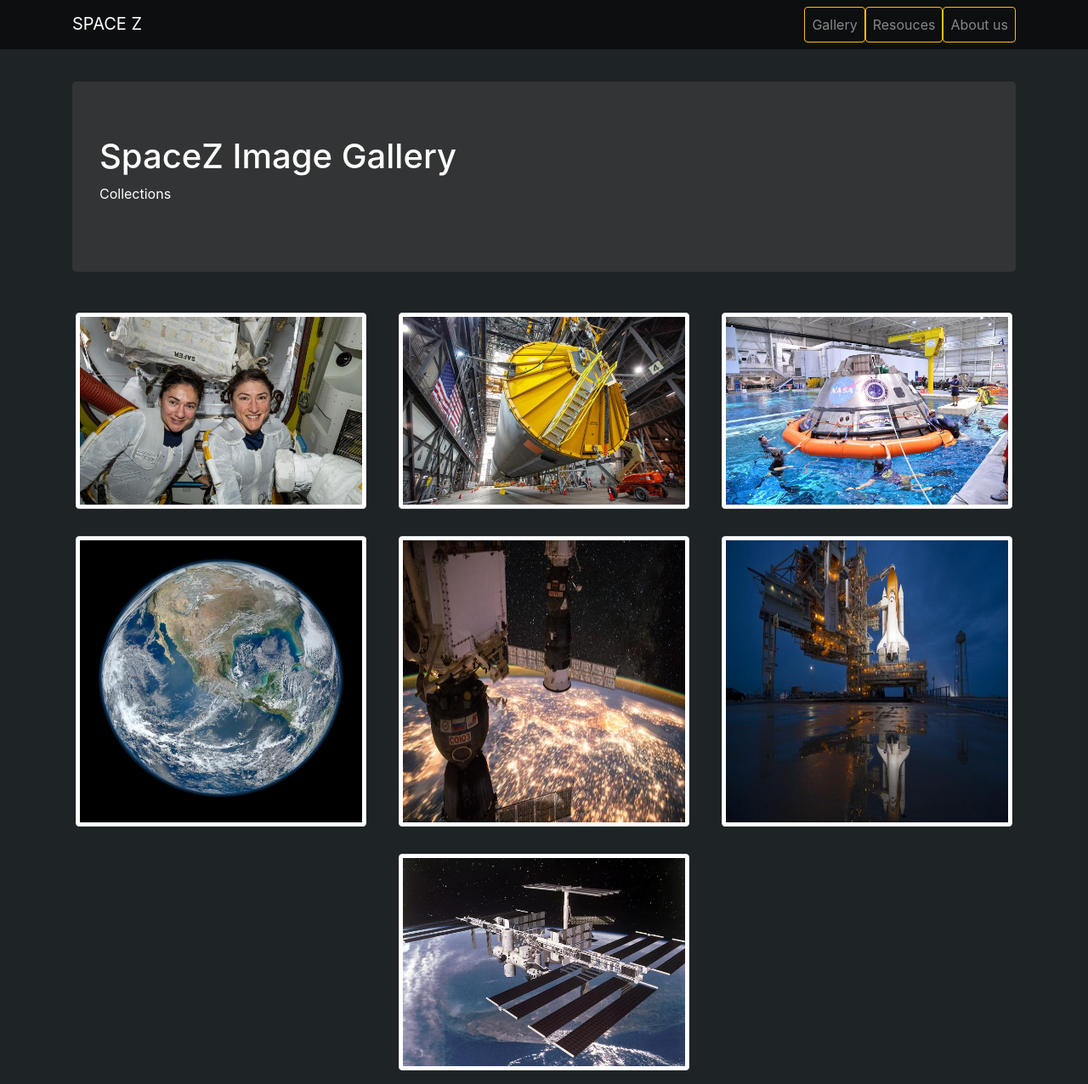
After one commit to Ivor18/spacez, a PHP site: page /gallery.html in a window 1280 px wide. The commit adds this page. Shown: the whole page at 85% size. Run offline with PHP 8.4, Linux system fonts and the light colour scheme.

Commit message:
commit 5

```diff
--- /dev/null
+++ b/gallery.html
@@ -0,0 +1,123 @@
+<!DOCTYPE html>
+<html>
+<head>
+	<title>Gallery Page</title>
+	  <link rel="stylesheet" type="text/css" href="css/bootstrap.min.css">
+</head>
+<body>
+	<style type="text/css">
+		.navbar{
+  margin-top: 0;
+  background-color: rgba(0,0,0,0.6);
+}
+.fixed-top.scrolled {
+  background-color: rgba(2,22,42,0.8);
+  transition: background-color 200ms linear;
+}
+.flx1{
+  display: flex;
+  flex-wrap: nowrap;
+  justify-content: flex-end;
+
+  width:100%;
+flex-basis: 100%;
+}
+#navb{
+  flex:4 1 75%;
+}
+		.jumbotron{
+			margin-top:12vh;
+			background-color: rgba(64,64,64,0.6);
+
+			color:white;
+		}
+		body,html{
+			width: 100%;
+			background-color: #1e2326;
+		}
+		.row{
+
+			justify-content: space-between;
+			align-content: space-between;
+
+		}
+		.img-thumbnail{
+			margin: 2vh auto;
+			display: flex;
+			flex-basis: 30%;
+			flex-flow: column;
+			flex-wrap: wrap;
+			flex-direction: column;
+
+		}
+		img{
+			width: 100%;
+			height: 100%;
+		}
+		.img-thumbnail:hover{
+			background-color: #000;
+		}
+	</style>
+	<nav class="navbar navbar-expand-sm fixed-top navbar-dark">
+  <div class="container">
+  <ul class="navbar-nav flx1">
+    <li class="nav-item" id="navb">
+      <a class="navbar-brand" href="#">SPACE Z</a>
+    </li>
+    <li class="nav-item">
+      <a class="nav-link btn btn-outline-warning" href="#">Gallery</a>
+    </li>
+     <li class="nav-item">
+      <a class="nav-link btn btn-outline-warning" href="#">Resouces</a>
+    </li>
+    <li class="nav-item">
+      <a class="nav-link btn btn-outline-warning" href="#">About us</a>
+    </li>
+  </ul>
+</div>
+</nav>
+	<div class="container">
+		<div class="jumbotron">
+			<h1>SpaceZ Image Gallery</h1>
+			<p>Collections</p>
+		</div>
+		<div class="row">
+
+				<div class=" img-thumbnail">
+				<img src="img/i1.jpg">
+
+			</div>
+
+			<div class="img-thumbnail">
+				<img src="img/i2.jpg">
+
+			</div>
+
+			<div class="img-thumbnail">
+				<img src="img/i3.jpg">
+
+			</div>
+				<div class="img-thumbnail">
+				<img src="img/i4.jpg">
+
+			</div>
+
+			<div class="img-thumbnail">
+				<img src="img/i5.jpg">
+
+			</div>
+
+			<div class="img-thumbnail">
+				<img src="img/i6.jpg">
+			</div>
+			<div class="img-thumbnail">
+				<img src="img/i7.jpg">
+			</div>
+
+
+		</div>
+	</div>
+
+
+</body>
+</html>
--- a/index.php
+++ b/index.php
@@ -17,7 +17,7 @@
       <a class="navbar-brand" href="#">SPACE Z</a>
     </li>
     <li class="nav-item">
-      <a class="nav-link btn btn-outline-warning" href="#">Gallery</a>
+      <a class="nav-link btn btn-outline-warning" href="gallery.html">Gallery</a>
     </li>
      <li class="nav-item">
       <a class="nav-link btn btn-outline-warning" href="#">Resouces</a>
```
Also changed, not shown: img/bcp.jpg (added), img/i1.jpg (added), img/i2.jpg (added), img/i3.jpg (added), img/i4.jpg (added), img/i5.jpg (added), img/i6.jpg (added), img/i7.jpg (added).
